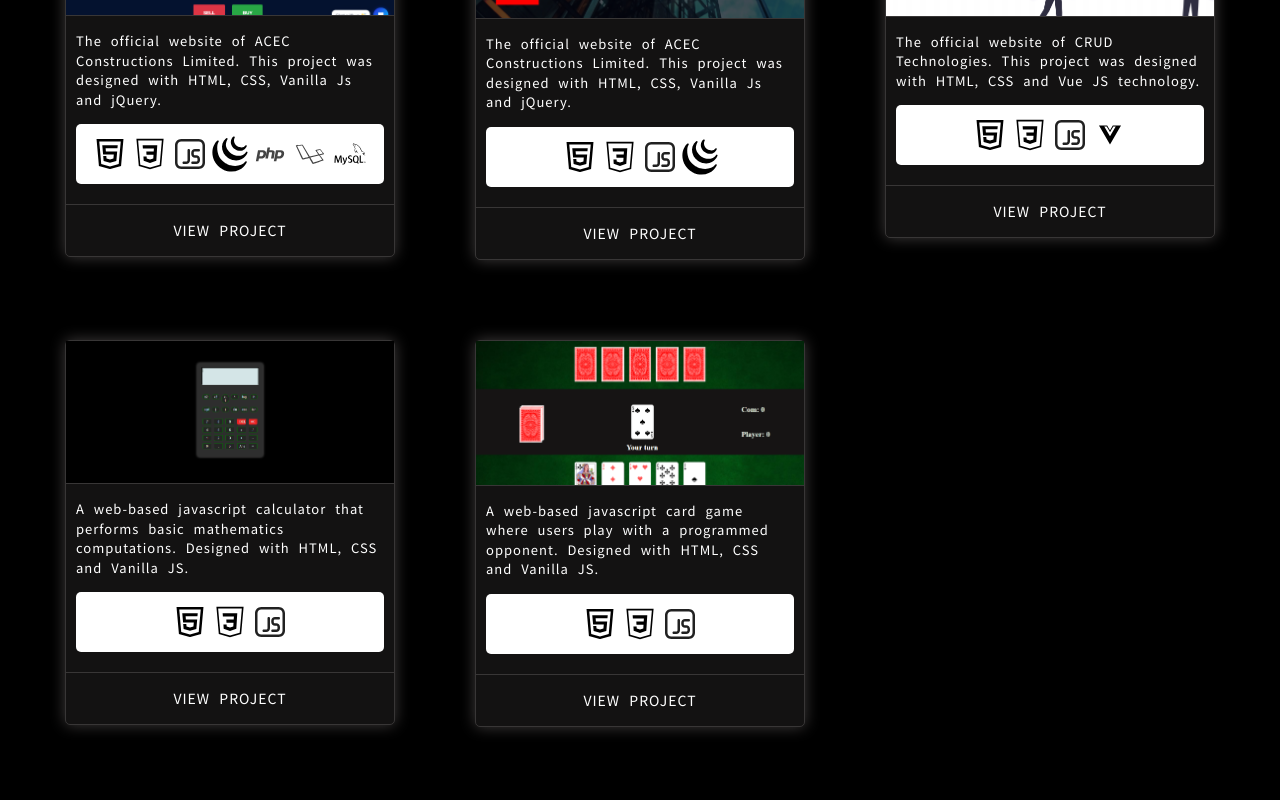
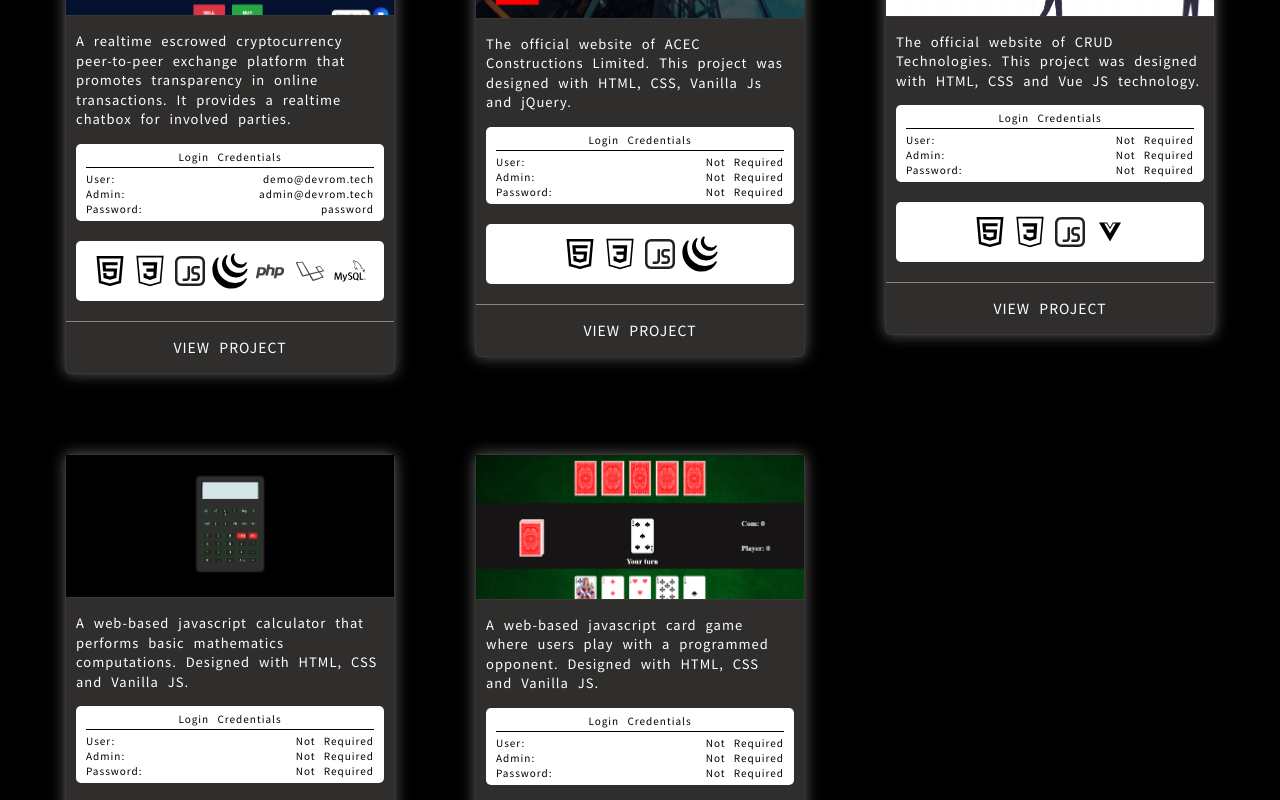
Before and after one commit to MoshoodRafiu/portfolio, a Vue app: page / in a window 1280 px wide. Shown: the part 1940-2740 px from the top of the page. Built offline with nearby package versions, Linux system fonts and the light colour scheme; a web font is replaced by a local one; what vue-particles would draw is missing.

Commit message:
Add login credentials

```diff
--- a/src/components/Projects.vue
+++ b/src/components/Projects.vue
@@ -16,11 +16,30 @@
                         <div class="row">
                             <div class="col-lg-4 col-md-6">
                                 <div class="project--container">
-                                    <div class="project--header" @click="goToSite('https://crudng.com')">
+                                    <div class="project--header" @click="goToSite('https://devrom-romxchange.herokuapp.com')">
                                         <img src="../assets/projects/romxchange.png" alt="">
                                     </div>
                                     <div class="project--body">
-                                        The official website of ACEC Constructions Limited. This project was designed with HTML, CSS, Vanilla Js and jQuery.
+                                        A realtime escrowed cryptocurrency peer-to-peer exchange platform that promotes transparency in online transactions. It provides a realtime chatbox for involved parties.
+                                    </div>
+                                    <div class="project--credentials">
+                                        <div class="project--credentials-title">
+                                            Login Credentials
+                                        </div>
+                                        <div class="project--credentials-body">
+                                            <div class="project--credentials-info">
+                                                <div>User:</div>
+                                                <div>demo@devrom.tech</div>
+                                            </div>
+                                            <div class="project--credentials-info">
+                                                 <div>Admin:</div>
+                                                <div>admin@devrom.tech</div>
+                                            </div>
+                                            <div class="project--credentials-info">
+                                                 <div>Password:</div>
+                                                <div>password</div>
+                                            </div>
+                                        </div>
                                     </div>
                                     <div class="project--footer">
                                         <img src="../assets/techs/html.svg" class="project--footer-tech" alt="html">
@@ -31,7 +50,7 @@
                                         <img src="../assets/techs/laravel.svg" class="project--footer-tech" alt="laravel">
                                         <img src="../assets/techs/mysql.svg" class="project--footer-tech" alt="mysql">
                                     </div>
-                                    <div class="project--view" @click="goToSite('https://crudng.com')">
+                                    <div class="project--view" @click="goToSite('https://devrom-romxchange.herokuapp.com')">
                                         <a href="#">View Project</a>
                                     </div>
                                 </div>
@@ -43,6 +62,25 @@
                                     </div>
                                     <div class="project--body">
                                         The official website of ACEC Constructions Limited. This project was designed with HTML, CSS, Vanilla Js and jQuery.
+                                    </div>
+                                    <div class="project--credentials">
+                                        <div class="project--credentials-title">
+                                            Login Credentials
+                                        </div>
+                                        <div class="project--credentials-body">
+                                            <div class="project--credentials-info">
+                                                <div>User:</div>
+                                                <div>Not Required</div>
+                                            </div>
+                                            <div class="project--credentials-info">
+                                                 <div>Admin:</div>
+                                                <div>Not Required</div>
+                                            </div>
+                                            <div class="project--credentials-info">
+                                                 <div>Password:</div>
+                                                <div>Not Required</div>
+                                            </div>
+                                        </div>
                                     </div>
                                     <div class="project--footer">
                                         <img src="../assets/techs/html.svg" class="project--footer-tech" alt="html">
@@ -63,6 +101,25 @@
                                     <div class="project--body">
                                         The official website of CRUD Technologies. This project was designed with HTML, CSS and Vue JS technology.
                                     </div>
+                                    <div class="project--credentials">
+                                        <div class="project--credentials-title">
+                                            Login Credentials
+                                        </div>
+                                        <div class="project--credentials-body">
+                                            <div class="project--credentials-info">
+                                                <div>User:</div>
+                                                <div>Not Required</div>
+                                            </div>
+                                            <div class="project--credentials-info">
+                                                 <div>Admin:</div>
+                                                <div>Not Required</div>
+                                            </div>
+                                            <div class="project--credentials-info">
+                                                 <div>Password:</div>
+                                                <div>Not Required</div>
+                                            </div>
+                                        </div>
+                                    </div>
                                     <div class="project--footer">
                                         <img src="../assets/techs/html.svg" class="project--footer-tech" alt="html">
                                         <img src="../assets/techs/css.svg" class="project--footer-tech" alt="css">
@@ -82,6 +139,25 @@
                                     <div class="project--body">
                                         A web-based javascript calculator that performs basic mathematics computations. Designed with HTML, CSS and Vanilla JS.
                                     </div>
+                                    <div class="project--credentials">
+                                        <div class="project--credentials-title">
+                                            Login Credentials
+                                        </div>
+                                        <div class="project--credentials-body">
+                                            <div class="project--credentials-info">
+                                                <div>User:</div>
+                                                <div>Not Required</div>
+                                            </div>
+                                            <div class="project--credentials-info">
+                                                 <div>Admin:</div>
+                                                <div>Not Required</div>
+                                            </div>
+                                            <div class="project--credentials-info">
+                                                 <div>Password:</div>
+                                                <div>Not Required</div>
+                                            </div>
+                                        </div>
+                                    </div>
                                     <div class="project--footer">
                                         <img src="../assets/techs/html.svg" class="project--footer-tech" alt="html">
                                         <img src="../assets/techs/css.svg" class="project--footer-tech" alt="css">
@@ -99,6 +175,25 @@
                                     </div>
                                     <div class="project--body">
                                         A web-based javascript card game where users play with a programmed opponent. Designed with HTML, CSS and Vanilla JS.
+                                    </div>
+                                    <div class="project--credentials">
+                                        <div class="project--credentials-title">
+                                            Login Credentials
+                                        </div>
+                                        <div class="project--credentials-body">
+                                            <div class="project--credentials-info">
+                                                <div>User:</div>
+                                                <div>Not Required</div>
+                                            </div>
+                                            <div class="project--credentials-info">
+                                                 <div>Admin:</div>
+                                                <div>Not Required</div>
+                                            </div>
+                                            <div class="project--credentials-info">
+                                                 <div>Password:</div>
+                                                <div>Not Required</div>
+                                            </div>
+                                        </div>
                                     </div>
                                     <div class="project--footer">
                                         <img src="../assets/techs/html.svg" class="project--footer-tech" alt="html">
@@ -156,8 +251,8 @@ export default {
         word-spacing: 5px;
         letter-spacing: 1px;
         margin: 40px 0;
-        background: rgb(19, 18, 18);
-        box-shadow: 0 0 15px #3f3c3c;
+        background: rgb(48, 45, 45);
+        box-shadow: 0 0 15px #5f5c5c;
     }
     .project--container .project--header{
         font-size: 20px;
@@ -184,6 +279,36 @@ export default {
         font-size: 13px;
         font-style: 100;
     }
+    .project--container .project--credentials{
+        padding: 5px 10px;
+        background: #fff;
+        color: #000;
+        margin: 0 10px 20px 10px;
+        overflow-x: auto;
+        border-radius: 5px;
+        font-size: 10px;
+        text-align: left;
+        font-family: 'Noto Sans TC', sans-serif;
+    }
+    .project--container .project--credentials .project--credentials-title{
+        text-align: center;
+        padding-bottom: 3px;
+        border-bottom: 0.1px solid #000;
+    }
+    .project--container
+    .project--credentials
+    .project--credentials-body{
+        padding-top: 3px;
+    }
+    .project--container
+    .project--credentials
+    .project--credentials-body
+    .project--credentials-info{
+        display: flex;
+        justify-content: space-between;
+        align-items: center;
+        overflow-x: auto;
+    }
     .project--container .project--footer{
         padding: 10px;
         background: #fff;
@@ -197,7 +322,7 @@ export default {
         width: 40px;
     }
     .project--container .project--view{
-        border-top: 0.1px solid #383636;
+        border-top: 0.1px solid #888585;
         padding: 15px;
         font-family: 'Noto Sans TC', sans-serif;
         font-size: 14px;
```
